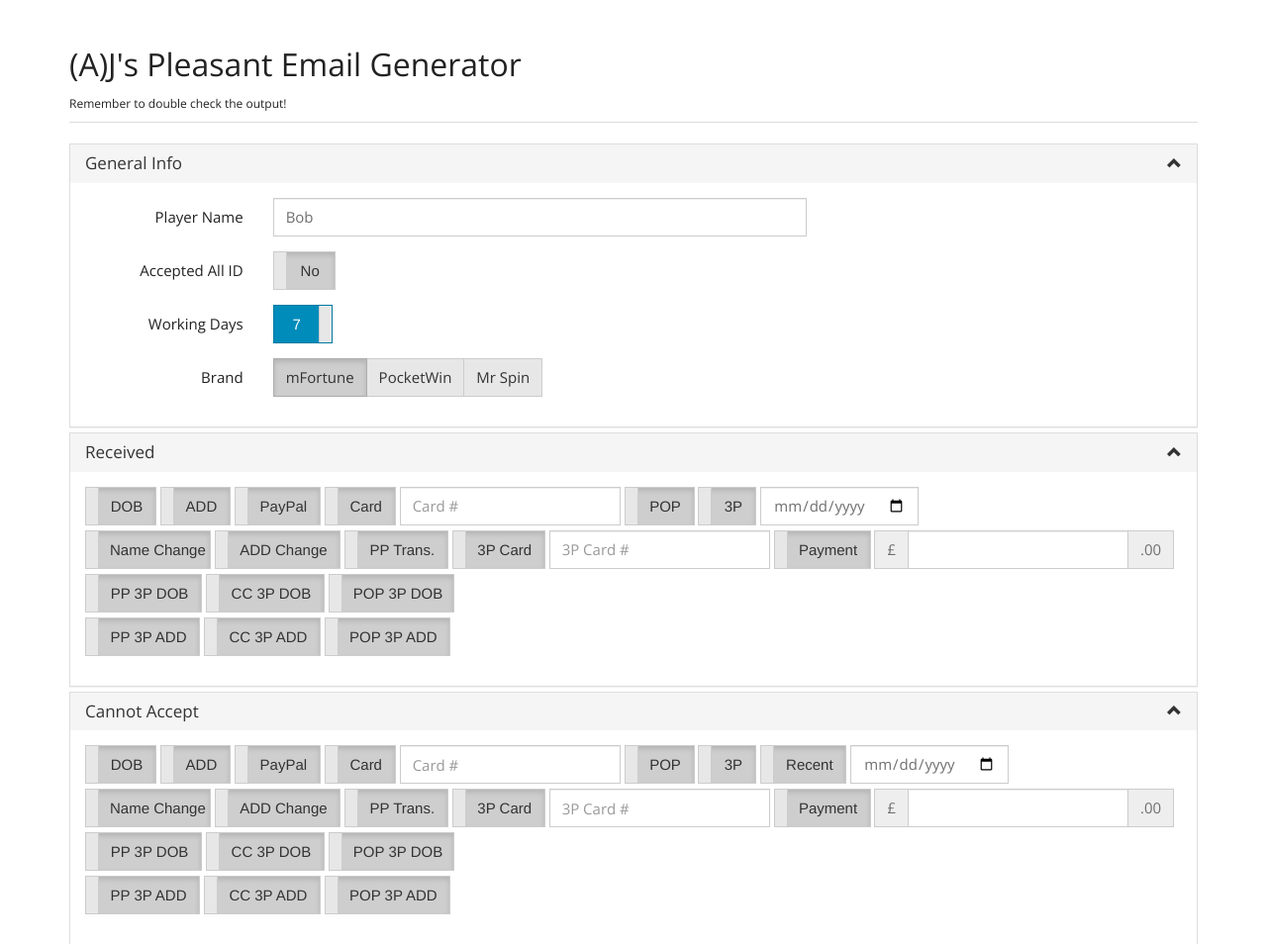
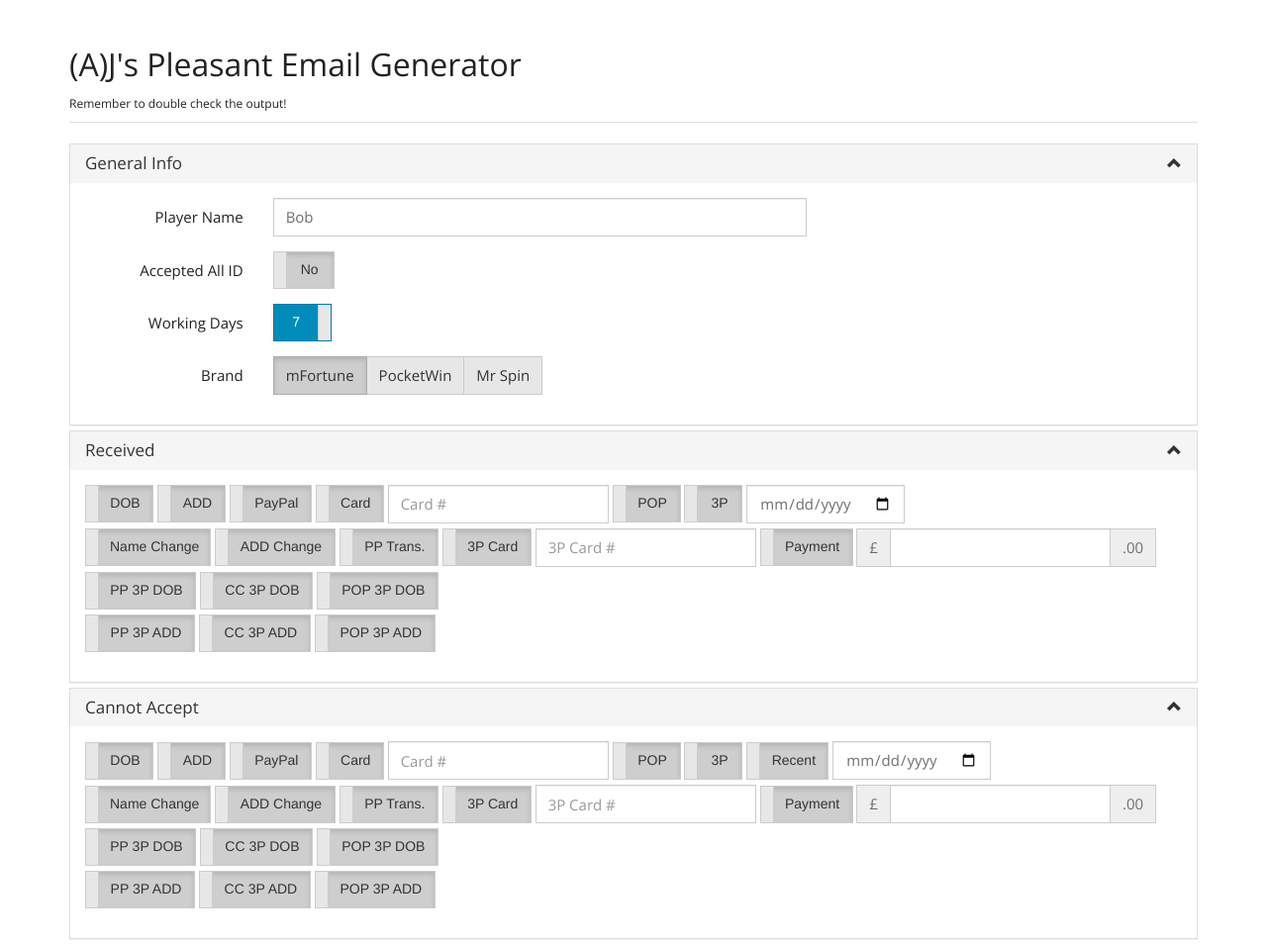
Before and after one commit to LinkuJX/AJ-Email, a PHP site: page / in a window 1280 px wide. Shown: the part 45-999 px from the top of the page at 99% size. Run offline with PHP 8.4, Linux system fonts and the light colour scheme.

Commit message:
Reduces size of all toggles

```diff
--- a/AJ-Email/css/site.css
+++ b/AJ-Email/css/site.css
@@ -46,6 +46,10 @@ label.control-label {
     font-size: 15px;
 }
 
+.toggle-group .btn {
+    font-size: 14px;
+}
+
 td .row:first-child {
     margin-top: 0px;
 }
```
